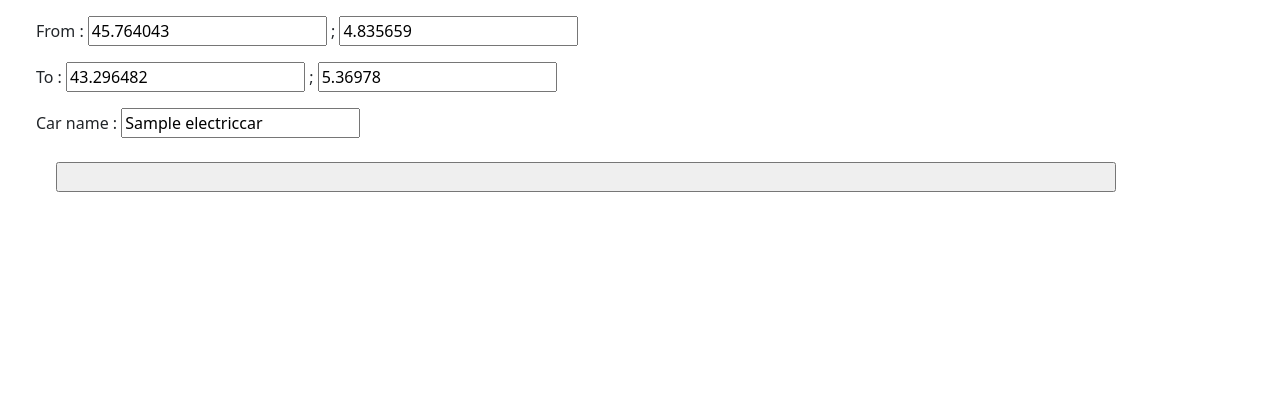
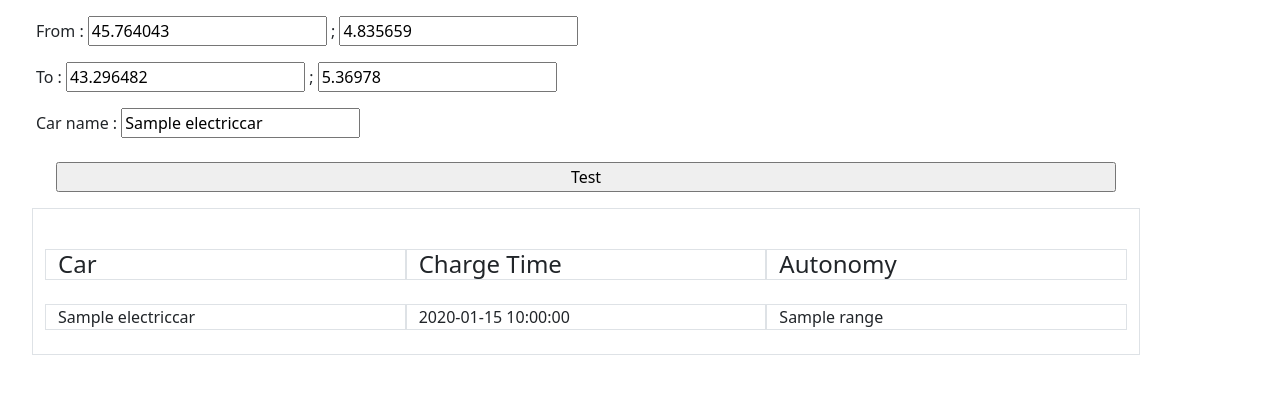
Before and after one commit to ArthurBajt/Info802_ElectricCars, a Flask app: page /test/car_ride in a window 1280 px wide. Shown: the part 136-530 px from the top of the page. Run offline with Flask 2, Linux system fonts and the light colour scheme; a database or web service that is not in the repository returns one stand-in record (values such as "Sample title").

Commit message:
petit fix

```diff
--- a/ElectricCarsServices/Controller/CarController.py
+++ b/ElectricCarsServices/Controller/CarController.py
@@ -23,7 +23,9 @@ class CarController(object):
     def find(cls, name: str) -> dict:
         cursor = cls.collection.find({"name": name}, {'_id': False}).limit(1)
         data: list = list(cursor)
-        return {"data": data[0]}
+        if len(data) > 0:
+            return {"data": data[0]}
+        return {"data": {}}
 
 
     @classmethod #POST
--- a/ElectricCarsServices/templates/test_car_ride.html
+++ b/ElectricCarsServices/templates/test_car_ride.html
@@ -15,9 +15,25 @@
             </p>
 
             <div class="row m-2 p-2">
-                <input class="col px-1 mx-1" type="submit" value="" formaction="{{ url_for("Ride.car_ride") }}">
+                <input class="col px-1 mx-1" type="submit" value="Test" formaction="{{ url_for("Ride.car_ride") }}">
             </div>
         </form>
     </div>
 
+    <div class="border m-1 p-4">
+        <div class="row py-3">
+            <h4 class="col border">Car</h4>
+            <h4 class="col border">Charge Time</h4>
+            <h4 class="col border">Autonomy</h4>
+        </div>
+
+        {% for car in data.cars %}
+            <div class="row">
+                <div class="col border">{{ car.name }}</div>
+                <div class="col border">{{ car.charge_time }}</div>
+                <div class="col border">{{ car.range }}</div>
+            </div>
+        {% endfor %}
+    </div>
+
 {% endblock %}
--- a/ElectricCarsServices/templates/test_distance.html
+++ b/ElectricCarsServices/templates/test_distance.html
@@ -11,7 +11,7 @@
             <p>To : <input value="43.296482" min="0" name="to_latitude"> ; <input value="5.36978" min="0" name="to_longitude"></p>
 
             <div class="row m-2 p-2">
-                <input class="col px-1 mx-1" type="submit" value="" formaction="{{ url_for("Ride.distance") }}">
+                <input class="col px-1 mx-1" type="submit" value="Test" formaction="{{ url_for("Ride.distance") }}">
             </div>
         </form>
     </div>
--- a/ElectricCarsServices/templates/test_time.html
+++ b/ElectricCarsServices/templates/test_time.html
@@ -14,7 +14,7 @@
             <p>Journey lenght: <input value="0" min="0" name="length"></p>
 
             <div class="row m-2 p-2">
-                <input class="col px-1 mx-1" type="submit" value="" formaction="{{ url_for("Ride.time") }}">
+                <input class="col px-1 mx-1" type="submit" value="Test" formaction="{{ url_for("Ride.time") }}">
             </div>
         </form>
     </div>
```
